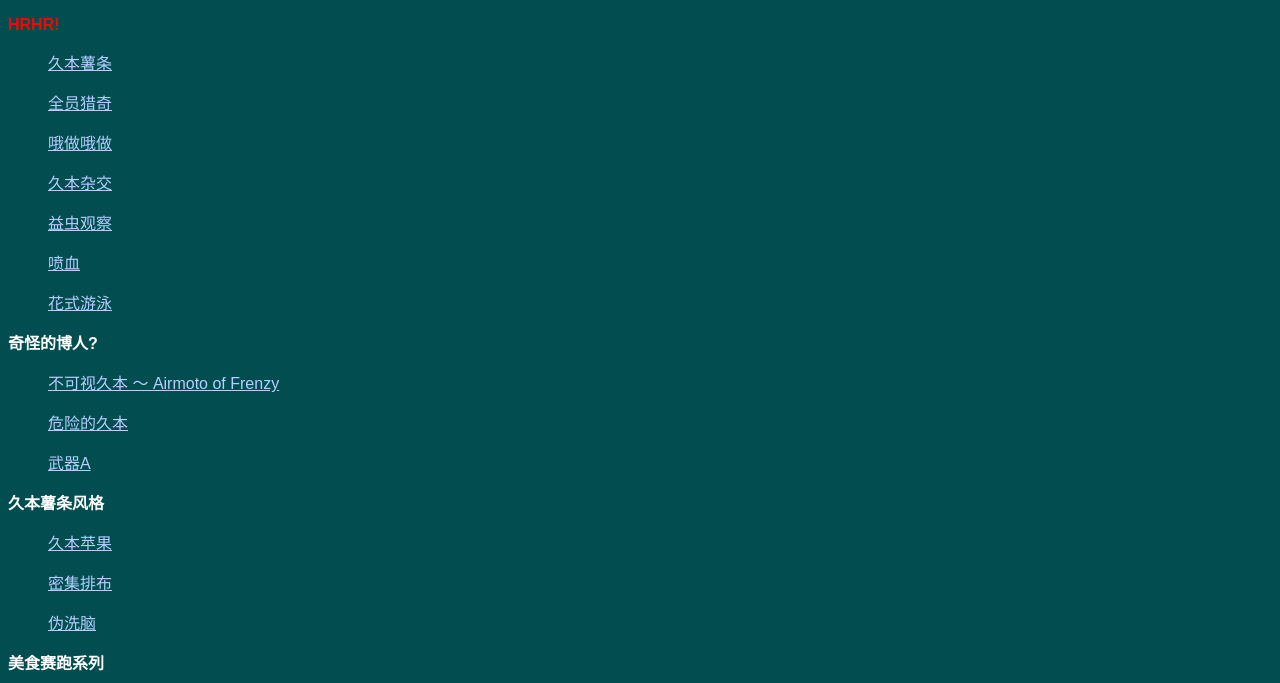
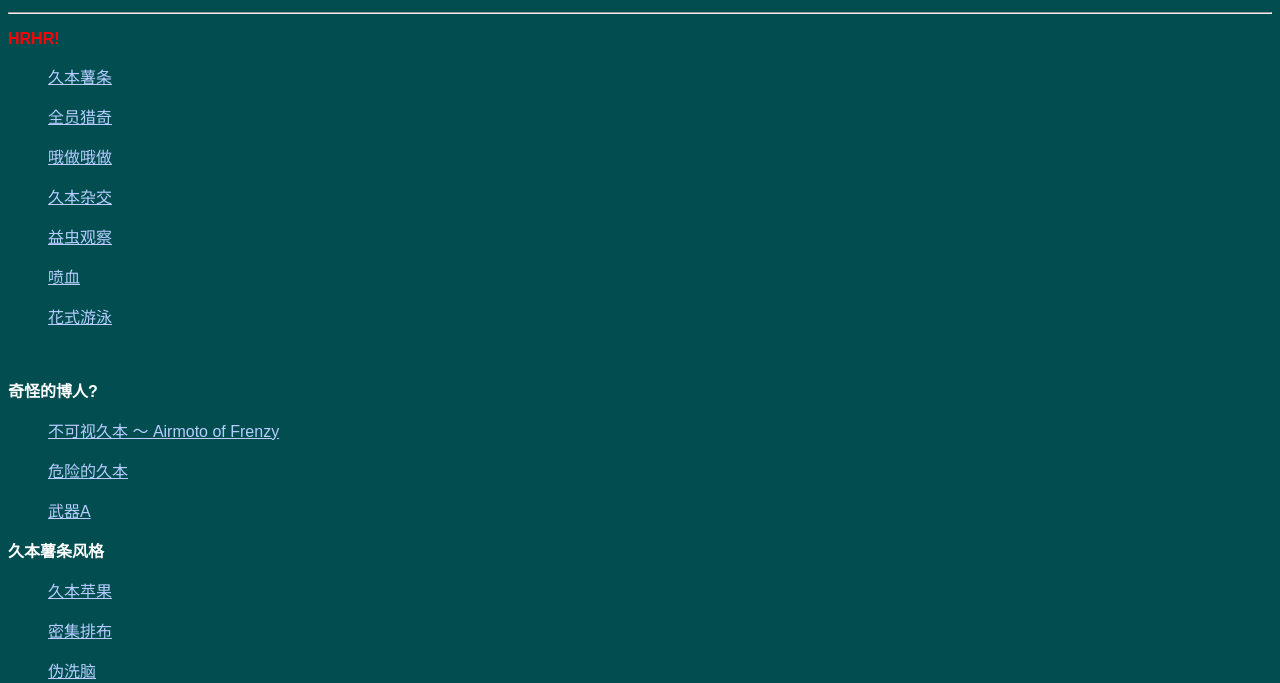
Before and after one commit to hktk0/hktk026.github.io, a plain HTML site: page index.html in a window 1280 px wide. Shown: the part 117-800 px from the top of the page. Drawn offline with Linux system fonts and the light colour scheme.

Commit message:
Update index.html

```diff
--- a/index.html
+++ b/index.html
@@ -1,3 +1,6 @@
+<!DOCTYPE html PUBLIC "-//W3C//DTD XHTML 1.0 Transitional//EN" "http://www.w3.org/TR/xhtml1/DTD/xhtml1-transitional.dtd">
+<html xmlns="http://www.w3.org/1999/xhtml">
+<head>
 <meta http-equiv="Content-Type" content="text/html; charset=utf-8" />
 <meta name="viewport" content="initial-scale=1, maximum-scale=3, minimum-scale=1, user-scalable=no">
 <style type="text/css">
@@ -26,6 +29,7 @@ a:visited {
   <p style="text-align: left"><a href="../more/6.mp4">益虫观察</a></p>
   <p style="text-align: left"><a href="../more/7.mp4">喷血</a></p>
   <p style="text-align: left"><a href="../more/8.mp4">花式游泳</a></p>
+  <p style="text-align: left">&nbsp;</p>
 </blockquote>
 <p style="text-align: left"><strong>奇怪的博人?</strong></p>
 <blockquote>
```
